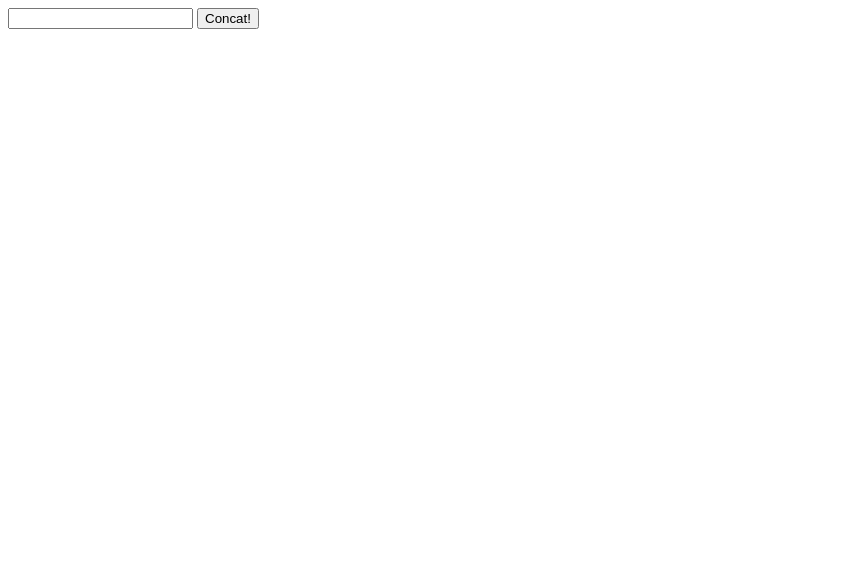
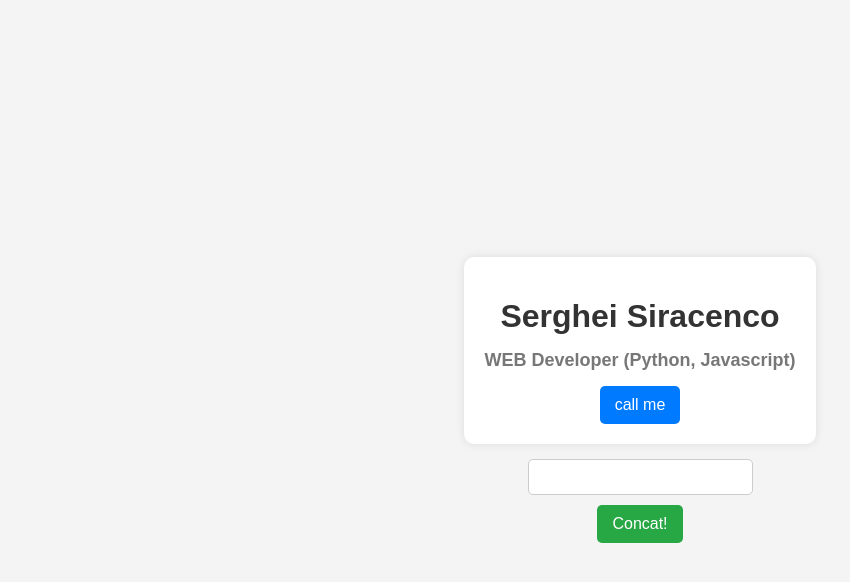
Before and after one commit to SiracencoSerghei/TS_Guide, a website with bundled scripts: page lesson_1/index.html in a window 1280 px wide. Shown: the whole page, without its empty margins (0-850 px from the left). Built offline with nearby package versions, Linux system fonts and the light colour scheme.

Commit message:
styled les 1

```diff
--- a/lesson_1/index.html
+++ b/lesson_1/index.html
@@ -5,9 +5,16 @@
     <meta charset="UTF-8" />
     <meta name="viewport" content="width=device-width, initial-scale=1.0" />
     <title>Simple TypeScript page</title>
+    <link rel="stylesheet" href="style.css">
+
 </head>
 
 <body>
+    <div>
+        <h1>Serghei Siracenco</h1>
+        <h2>WEB Developer (Python, Javascript)</h2>
+        <a href="tel:+32465227020" title="+32465227020">call me</a>
+    </div>
     <input />
     <button>Concat!</button>
     <script type="module" src="./dist/index.js" defer></script>
--- /dev/null
+++ b/lesson_1/style.css
@@ -0,0 +1,67 @@
+body {
+    font-family: Arial, sans-serif;
+    display: flex;
+    flex-direction: column;
+    align-items: center;
+    justify-content: center;
+    height: 100vh;
+    margin: 0;
+    background-color: #f4f4f4;
+}
+
+div {
+    text-align: center;
+    background: white;
+    padding: 20px;
+    border-radius: 10px;
+    box-shadow: 0 0 10px rgba(0, 0, 0, 0.1);
+}
+
+h1 {
+    color: #333;
+    margin-bottom: 10px;
+}
+
+h2 {
+    color: #777;
+    font-size: 18px;
+    margin-bottom: 15px;
+}
+
+a {
+    display: inline-block;
+    padding: 10px 15px;
+    background-color: #007bff;
+    color: white;
+    text-decoration: none;
+    border-radius: 5px;
+    transition: background 0.3s;
+}
+
+a:hover {
+    background-color: #0056b3;
+}
+
+input {
+    padding: 8px;
+    font-size: 16px;
+    border: 1px solid #ccc;
+    border-radius: 5px;
+    margin-top: 15px;
+}
+
+button {
+    padding: 10px 15px;
+    background-color: #28a745;
+    color: white;
+    font-size: 16px;
+    border: none;
+    border-radius: 5px;
+    cursor: pointer;
+    transition: background 0.3s;
+    margin-top: 10px;
+}
+
+button:hover {
+    background-color: #218838;
+}
```
